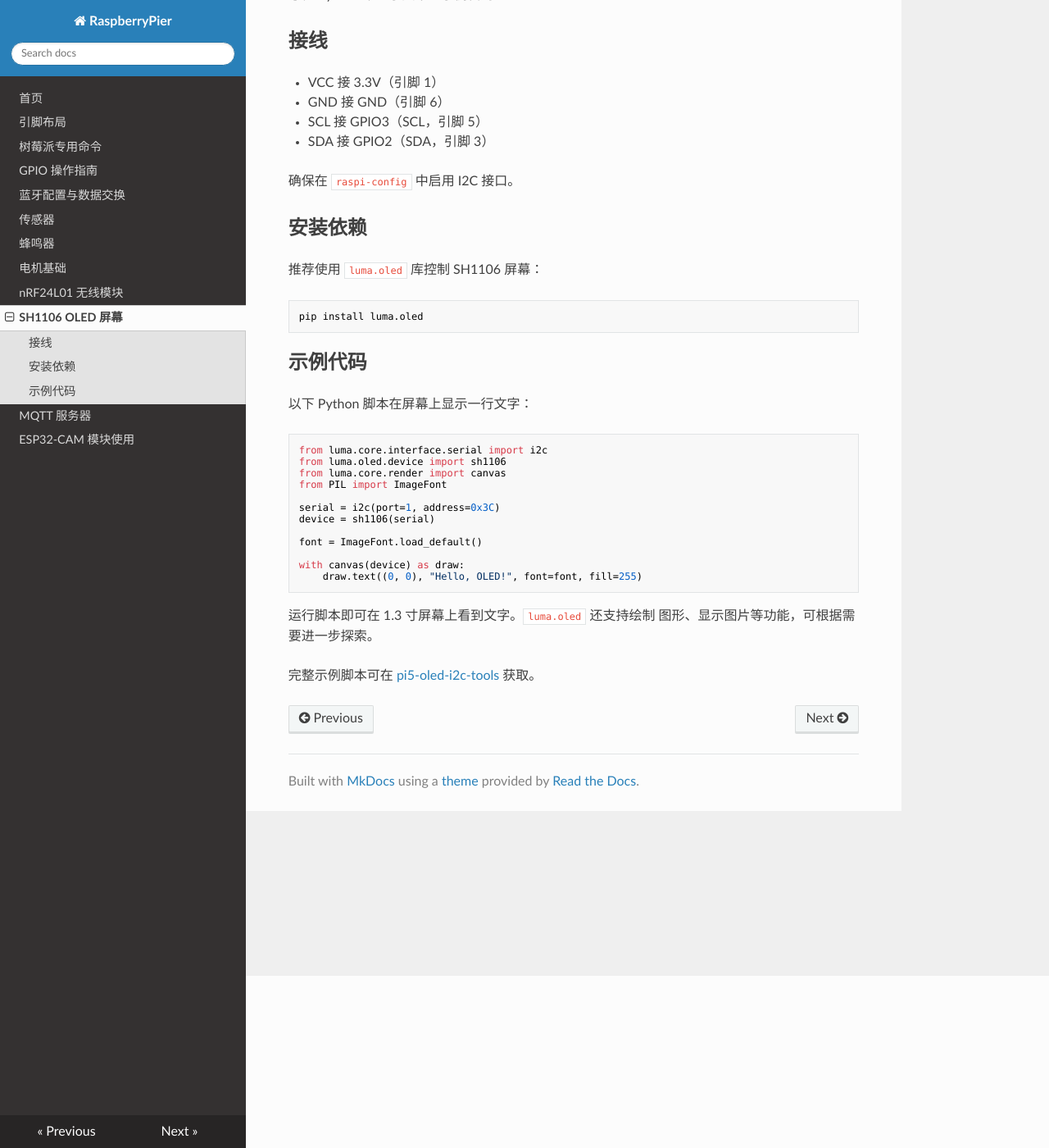
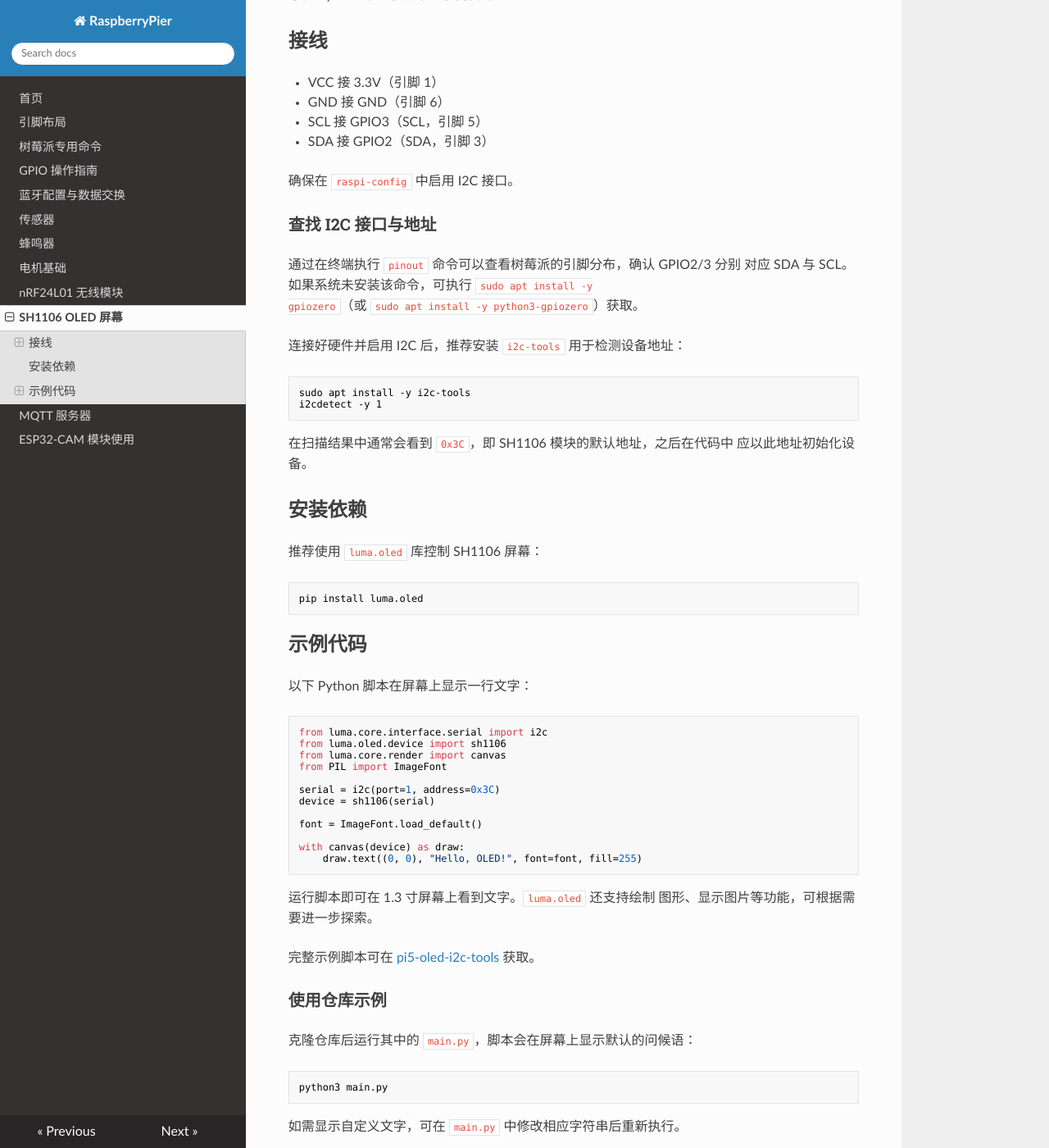
Before and after one commit to SwartzMss/RaspberryPier, an MkDocs documentation site: the page built from docs/oled.md, in a window 1280 px wide and 1400 px high, scrolled down 210 px. Shown: the whole window at 82% size. Built offline with MkDocs 1.6.1, drawn with Linux system fonts in a browser that asks for light colours; nearby versions of some CDN libraries.

Commit message:
Clarify OLED example usage

````diff
--- a/docs/oled.md
+++ b/docs/oled.md
@@ -11,6 +11,22 @@
 - SDA 接 GPIO2（SDA，引脚 3）
 
 确保在 `raspi-config` 中启用 I2C 接口。
+
+### 查找 I2C 接口与地址
+
+通过在终端执行 `pinout` 命令可以查看树莓派的引脚分布，确认 GPIO2/3 分别
+对应 SDA 与 SCL。如果系统未安装该命令，可执行 `sudo apt install -y
+gpiozero`（或 `sudo apt install -y python3-gpiozero`）获取。
+
+连接好硬件并启用 I2C 后，推荐安装 `i2c-tools` 用于检测设备地址：
+
+```bash
+sudo apt install -y i2c-tools
+i2cdetect -y 1
+```
+
+在扫描结果中通常会看到 `0x3C`，即 SH1106 模块的默认地址，之后在代码中
+应以此地址初始化设备。
 
 ## 安装依赖
 
@@ -43,3 +59,13 @@
 图形、显示图片等功能，可根据需要进一步探索。
 
 完整示例脚本可在 [pi5-oled-i2c-tools](https://github.com/SwartzMss/pi5-oled-i2c-tools) 获取。
+
+### 使用仓库示例
+
+克隆仓库后运行其中的 `main.py`，脚本会在屏幕上显示默认的问候语：
+
+```bash
+python3 main.py
+```
+
+如需显示自定义文字，可在 `main.py` 中修改相应字符串后重新执行。
````
